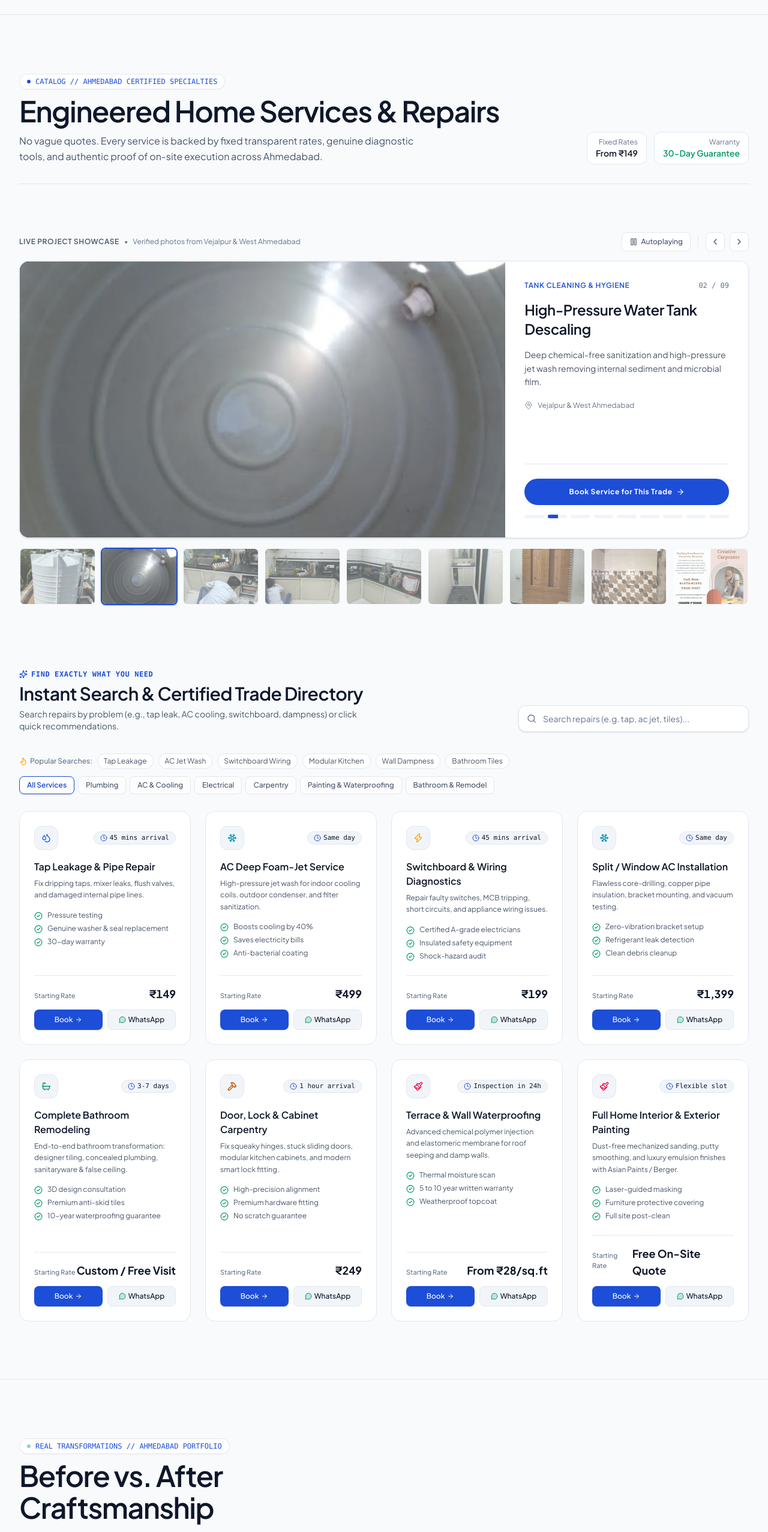
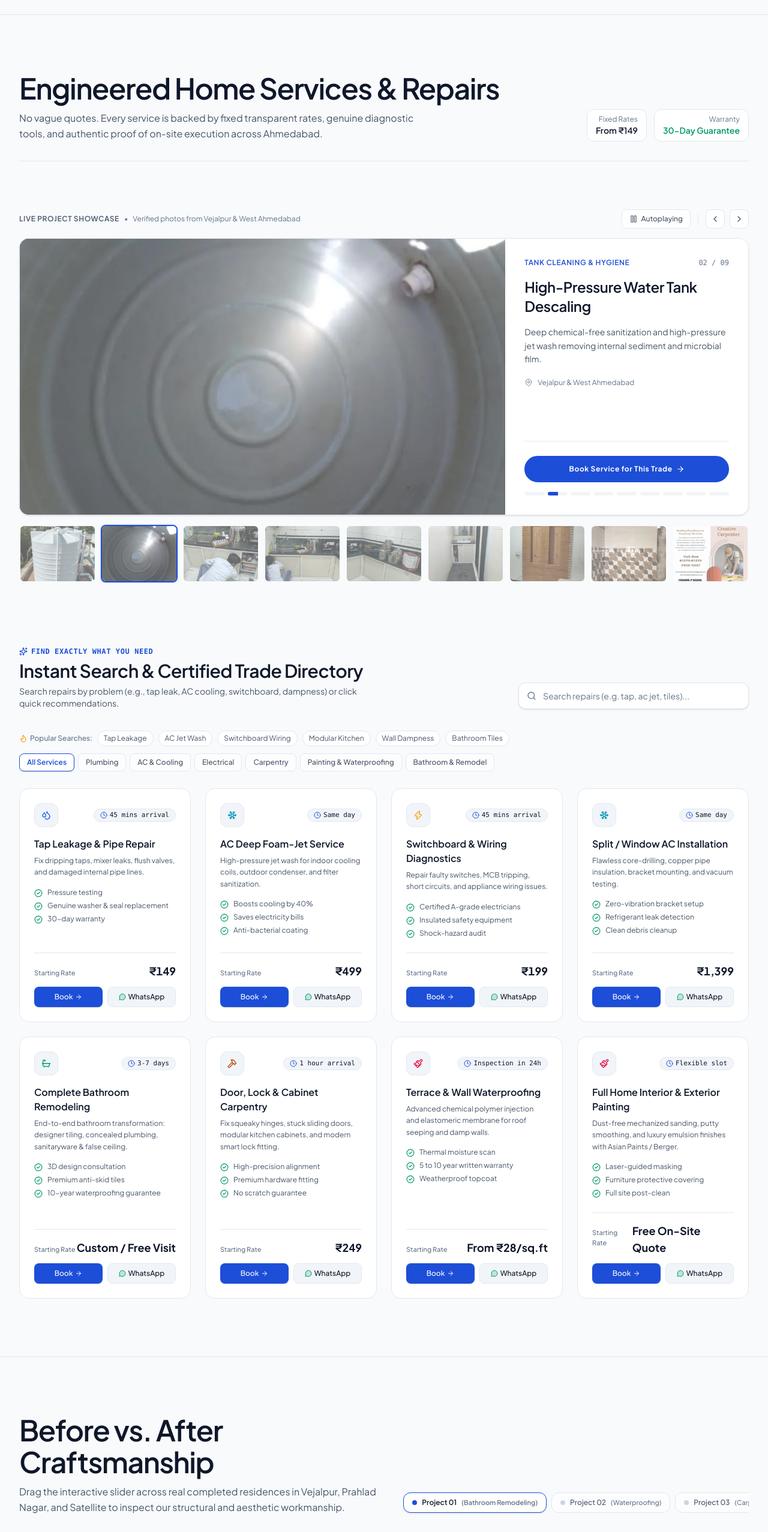
Before and after one commit to sp25126/assignment-J-RAT, a React (Vite) app: page / in a window 1280 px wide. Shown: the part 3080-5634 px from the top of the page at 60% size. Built offline with nearby package versions, Linux system fonts and the light colour scheme.

Commit message:
style: remove uppercase slash-separated eyebrows across sections

```diff
--- a/src/components/BeforeAfterSlider.jsx
+++ b/src/components/BeforeAfterSlider.jsx
@@ -34,11 +34,6 @@ export default function BeforeAfterSlider({ onOpenBooking }) {
            ======================================================== */}
         <div className="flex flex-col lg:flex-row lg:items-end justify-between gap-6 pb-8 border-b border-[var(--border-subtle)]">
           <div className="space-y-2.5">
-            <div className="inline-flex items-center gap-2 px-3 py-1 rounded-full bg-[var(--surface-card)] text-xs font-mono font-medium text-[var(--accent-primary)] border border-[var(--border-subtle)] shadow-[0_1px_2px_rgba(15,23,42,0.03)]">
-              <span className="w-1.5 h-1.5 rounded-full bg-emerald-500 animate-pulse" />
-              <span>REAL TRANSFORMATIONS // AHMEDABAD PORTFOLIO</span>
-            </div>
-
             <h2 className="text-3xl sm:text-4xl lg:text-5xl font-semibold tracking-[-0.03em] leading-[1.1] text-[var(--ink-primary)]">
               Before vs. After Craftsmanship
             </h2>
--- a/src/components/BookingModal.jsx
+++ b/src/components/BookingModal.jsx
@@ -37,9 +37,6 @@ export default function BookingModal({ isOpen, onClose, preselectedService, area
         {/* Header */}
         <div className="p-5 border-b border-white/10 flex items-center justify-between bg-[#1a1c21]">
           <div>
-            <span className="text-[10px] font-mono text-[#ccff00] uppercase tracking-wider block">
-              BOOKING // AHMEDABAD DISPATCH
-            </span>
             <h3 className="text-lg font-bold text-white font-display">Schedule Technician Visit</h3>
           </div>
           <button
--- a/src/components/FAQSection.jsx
+++ b/src/components/FAQSection.jsx
@@ -10,9 +10,6 @@ export default function FAQSection() {
       <div className="max-w-4xl mx-auto">
         {/* Section Header */}
         <div className="text-center pb-12">
-          <div className="text-[11px] font-mono text-[#ccff00] uppercase tracking-wider mb-2">
-            FREQUENT QUESTIONS // OPERATIONAL PROTOCOL
-          </div>
           <h2 className="text-3xl sm:text-4xl font-extrabold text-white tracking-tight font-display">
             Clear Answers Before You Book
           </h2>
--- a/src/components/Footer.jsx
+++ b/src/components/Footer.jsx
@@ -15,7 +15,7 @@ export default function Footer({ onOpenBooking }) {
               <div>
                 <span className="font-extrabold text-lg text-white font-display tracking-tight">HOME HANCER</span>
                 <span className="text-[10px] bg-white/10 text-white/80 font-mono px-1.5 py-0.5 rounded ml-2">SERVICES</span>
-                <p className="text-[10px] text-[#a0a4b0] font-mono">PVT LTD // AHMEDABAD</p>
+                <p className="text-xs text-[var(--ink-muted)]">Pvt Ltd • Ahmedabad</p>
               </div>
             </div>
 
--- a/src/components/Section2ServicesShowcase.jsx
+++ b/src/components/Section2ServicesShowcase.jsx
@@ -97,17 +97,11 @@ export default function Section2ServicesShowcase({ onOpenBooking, onSelectServic
       <div className="max-w-[1280px] mx-auto px-4 sm:px-8 space-y-16 sm:space-y-20">
 
         {/* ========================================================
-            PART 1: SECTION HEADER WITH EXACT USER REQUIREMENT:
-            "CATALOG // AHMEDABAD CERTIFIED SPECIALTIES"
+            PART 1: SECTION HEADER
             "Engineered Home Services & Repairs"
            ======================================================== */}
         <div className="flex flex-col md:flex-row md:items-end justify-between gap-6 pb-8 border-b border-[var(--border-subtle)]">
           <div className="space-y-2.5">
-            <div className="inline-flex items-center gap-2 px-3 py-1 rounded-full bg-[var(--surface-card)] text-xs font-mono font-medium text-[var(--accent-primary)] border border-[var(--border-subtle)] shadow-[0_1px_2px_rgba(15,23,42,0.03)]">
-              <span className="w-1.5 h-1.5 rounded-full bg-[var(--accent-primary)]" />
-              <span>CATALOG // AHMEDABAD CERTIFIED SPECIALTIES</span>
-            </div>
-
             <h2 className="text-3xl sm:text-4xl lg:text-5xl font-semibold tracking-[-0.03em] leading-[1.1] text-[var(--ink-primary)]">
               Engineered Home Services & Repairs
             </h2>
--- a/src/components/ServicesHub.jsx
+++ b/src/components/ServicesHub.jsx
@@ -30,9 +30,6 @@ export default function ServicesHub({ onSelectService }) {
         {/* Section Header */}
         <div className="flex flex-col md:flex-row md:items-end justify-between gap-6 pb-10 border-b border-[#e5e3dc]">
           <div>
-            <div className="text-[11px] font-mono font-bold text-[#121316] uppercase tracking-wider mb-2">
-              CATALOG // AHMEDABAD CERTIFIED SPECIALTIES
-            </div>
             <h2 className="text-3xl sm:text-4xl font-extrabold text-[#121316] tracking-tight font-display">
               Engineered Home Services & Repairs
             </h2>
--- a/src/components/WhyChooseUs.jsx
+++ b/src/components/WhyChooseUs.jsx
@@ -41,9 +41,6 @@ export default function WhyChooseUs() {
         {/* Section Header */}
         <div className="flex flex-col md:flex-row md:items-end justify-between gap-6 pb-10 border-b border-white/10">
           <div>
-            <div className="text-[11px] font-mono text-[#ccff00] uppercase tracking-wider mb-2">
-              SERVICE PROTOCOL // THE HOME HANCER STANDARD
-            </div>
             <h2 className="text-3xl sm:text-4xl font-extrabold text-white tracking-tight font-display">
               Why Ahmedabad Trusts Home Hancer
             </h2>
```
